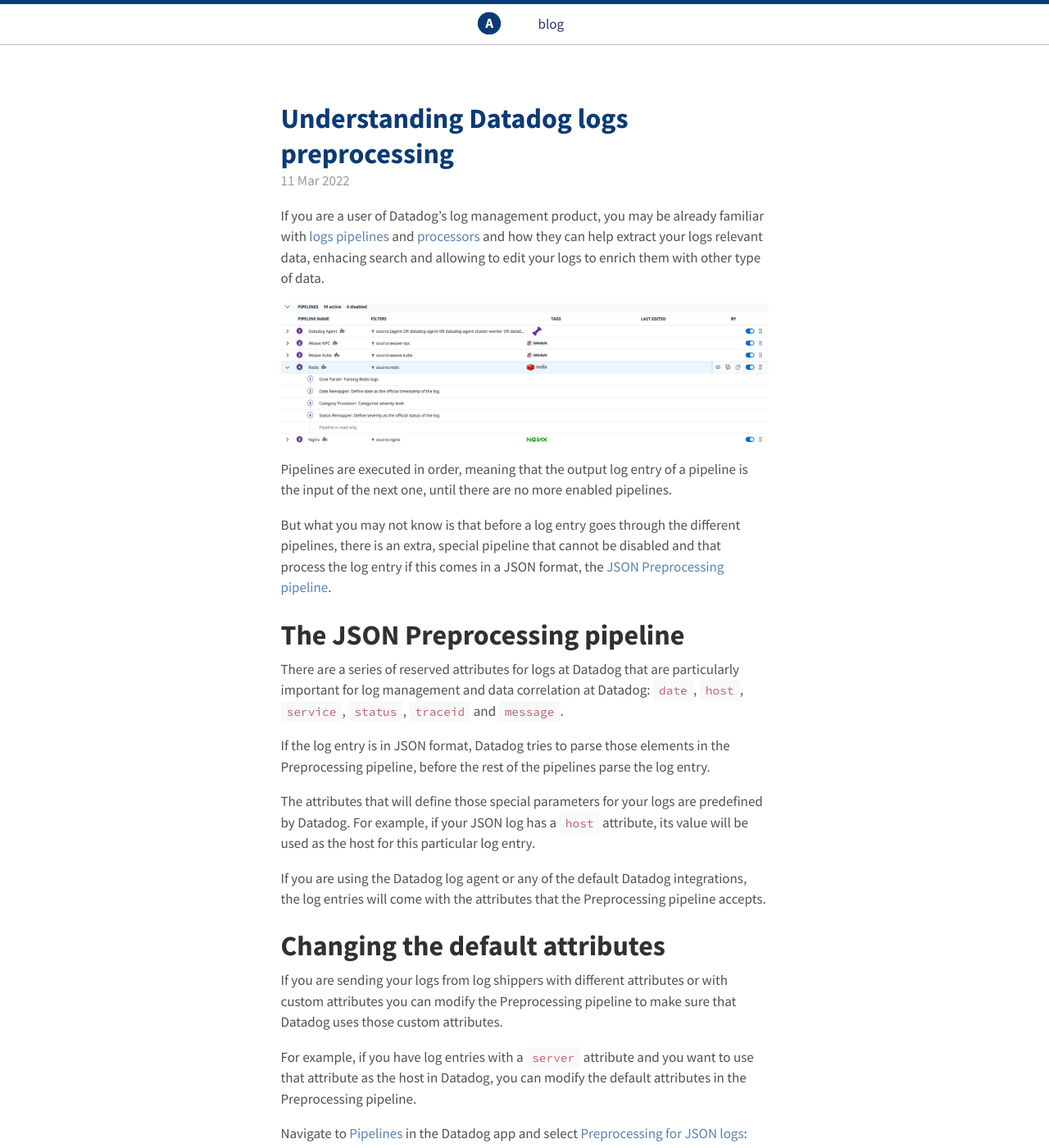
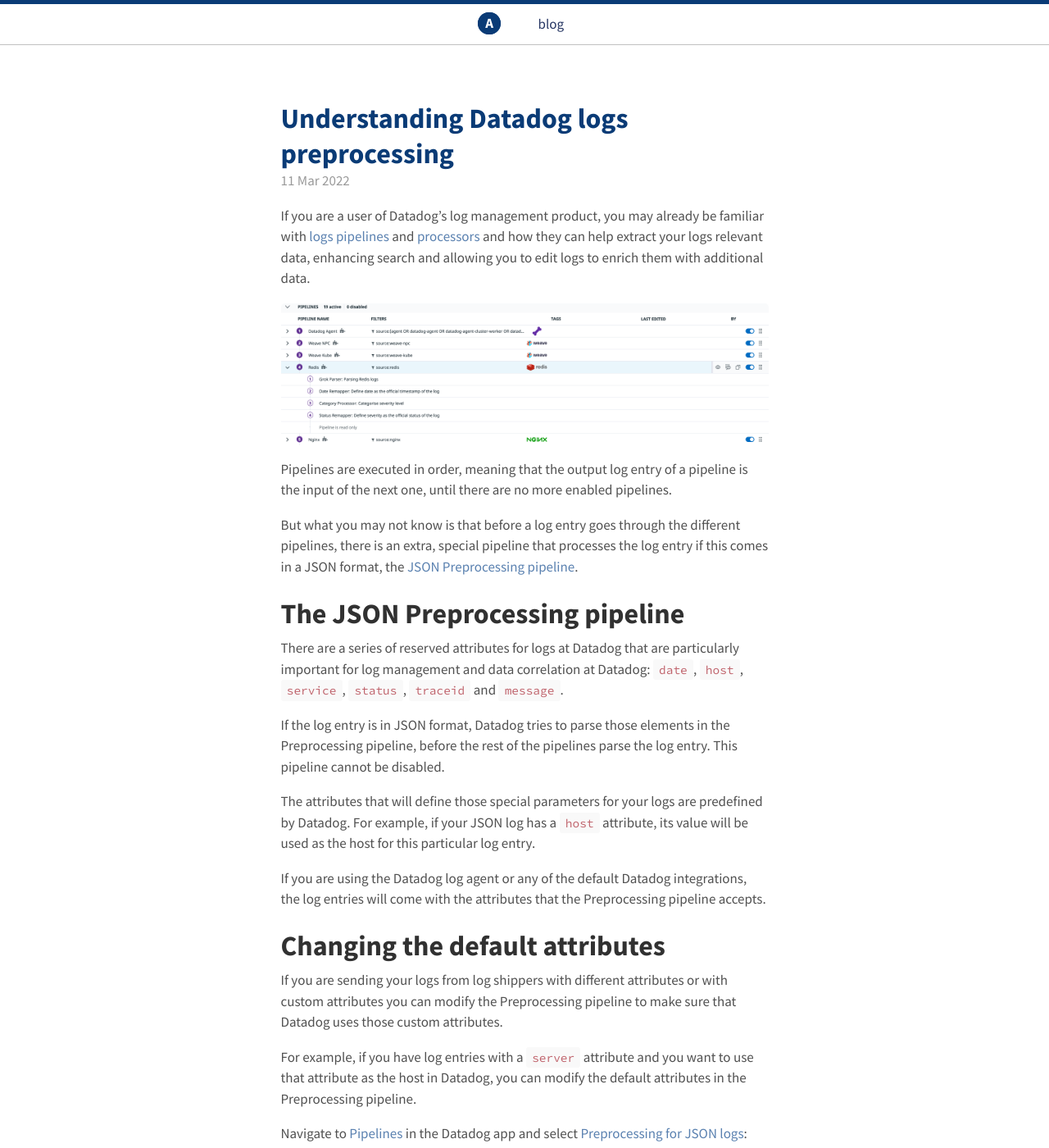
Before and after one commit to arapulido/arapulido.github.io, a Jekyll site: the page built from blog/_posts/2022-03-11-datadog-log-preprocessing.markdown, in a window 1280 px wide and 1400 px high. Shown: the whole window at 82% size. Built offline with Jekyll 4.4.1, drawn with Linux system fonts in a browser that asks for light colours; some of the changed text lies outside the part shown.

Commit message:
Grammar checks

```diff
--- a/blog/_posts/2022-03-11-datadog-log-preprocessing.markdown
+++ b/blog/_posts/2022-03-11-datadog-log-preprocessing.markdown
@@ -4,19 +4,19 @@ title: "Understanding Datadog logs preprocessing"
 date: 2022-03-11
 ---
 
-If you are a user of Datadog's log management product, you may be already familiar with [logs pipelines](https://docs.datadoghq.com/logs/log_configuration/pipelines/) and [processors](https://docs.datadoghq.com/logs/log_configuration/processors/) and how they can help extract your logs relevant data, enhacing search and allowing to edit your logs to enrich them with other type of data.
+If you are a user of Datadog's log management product, you may already be familiar with [logs pipelines](https://docs.datadoghq.com/logs/log_configuration/pipelines/) and [processors](https://docs.datadoghq.com/logs/log_configuration/processors/) and how they can help extract your logs relevant data, enhancing search and allowing you to edit logs to enrich them with additional data.
 
 ![Datadog log pipelines and processors](/img/datadog_log_pipelines.png)
 
 Pipelines are executed in order, meaning that the output log entry of a pipeline is the input of the next one, until there are no more enabled pipelines.
 
-But what you may not know is that before a log entry goes through the different pipelines, there is an extra, special pipeline that cannot be disabled and that process the log entry if this comes in a JSON format, the [JSON Preprocessing pipeline](https://docs.datadoghq.com/logs/log_configuration/pipelines/?tab=source#preprocessing).
+But what you may not know is that before a log entry goes through the different pipelines, there is an extra, special pipeline that processes the log entry if this comes in a JSON format, the [JSON Preprocessing pipeline](https://docs.datadoghq.com/logs/log_configuration/pipelines/?tab=source#preprocessing).
 
 # The JSON Preprocessing pipeline
 
 There are a series of reserved attributes for logs at Datadog that are particularly important for log management and data correlation at Datadog: `date`, `host`, `service`, `status`, `traceid` and `message`.
 
-If the log entry is in JSON format, Datadog tries to parse those elements in the Preprocessing pipeline, before the rest of the pipelines parse the log entry.
+If the log entry is in JSON format, Datadog tries to parse those elements in the Preprocessing pipeline, before the rest of the pipelines parse the log entry. This pipeline cannot be disabled.
 
 The attributes that will define those special parameters for your logs are predefined by Datadog. For example, if your JSON log has a `host` attribute, its value will be used as the host for this particular log entry.
 
```
Also changed, not shown: other parts of blog/_posts/2022-03-11-datadog-log-preprocessing.markdown (+1 -1 lines).
